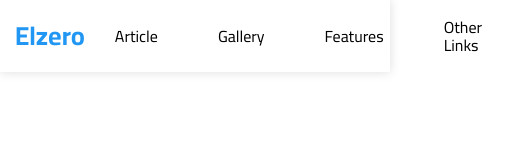
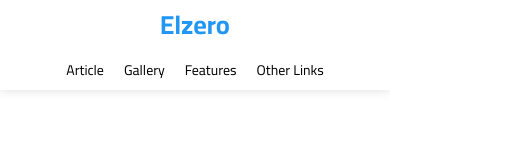
Before and after one commit to s3idi15/Tempate_03, a plain HTML site: page index.html in a window 390 px wide. Shown: the whole page, 512 px wide, since content can reach past the window. Drawn offline with Linux system fonts and the light colour scheme.

Commit message:
Header Section Part 2

```diff
--- a/css/styles.css
+++ b/css/styles.css
@@ -60,7 +60,7 @@ ul {
     display: flex;
     justify-content: space-between;
     align-items: center;
-    flex-wrap: nowrap;
+    flex-wrap: wrap;
     position: relative;
 }
 .header .logo {
@@ -72,8 +72,19 @@ ul {
     justify-content: center;
     align-items: center;
 }
+@media (max-width: 767px) {
+    .header .logo {
+        width: 100%;
+        height: 50px;
+    }
+}
 .header .main-nav {
     display: flex;
+}
+@media (max-width: 767px) {
+    .header .main-nav {
+        margin: auto;
+    }
 }
 .header .main-nav > li > a {
    display: flex;
@@ -84,5 +95,30 @@ ul {
    color: black;
    padding: 0 30px;
    transition: var(--main-transition-duration);
+   overflow: hidden;
+}
+@media (max-width: 767px) {
+    .header .main-nav > li > a {
+        padding: 10px;
+        font-size: 14px;
+        height: 40px;
+    }
+}
+.header .main-nav > li > a:before {
+    content: "";
+    position: absolute;
+    width: 100%;
+    height: 4px;
+    background-color: var(--main-color);
+    top: 0;
+    left: -100%;
+    transition: var(--main-transition-duration);
+}
+.header .main-nav > li > a:hover {
+    color: var(--main-color);
+    background-color: #fafafa;
+}
+.header .main-nav > li > a:hover::before {
+    left: 0;
 }
 /* End Header */
```
